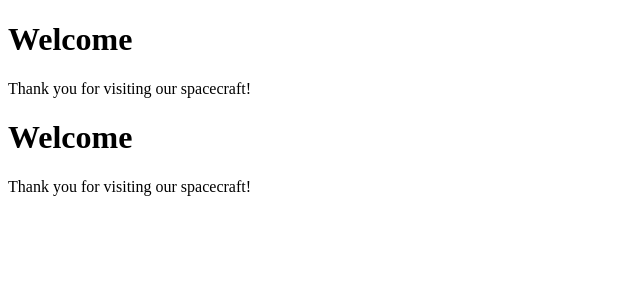
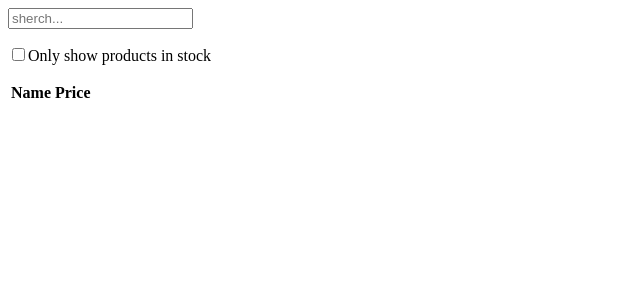
Before and after one commit to MinJeong1221/React-learn, a React (Create React App) app in the folder ts-practice/: page / in a window 1280 px wide. Shown: the top 300 px of the page, without its empty margins (0-640 px from the left). Built offline with nearby package versions, Linux system fonts and the light colour scheme.

Commit message:
효울적인 컴포넌트 관리하기

```diff
--- a/ts-practice/src/App.tsx
+++ b/ts-practice/src/App.tsx
@@ -9,8 +9,9 @@
 // import Controlled from './pages/2-10/Controlled';
 // import UnControlled from './pages/2-10/UnControlled';
 // import Calculator from './pages/2-11/Calculator';
-import Composite from './pages/2-12/Composite';
-import Specialize from './pages/2-12/Specialize';
+// import Composite from './pages/2-12/Composite';
+// import Specialize from './pages/2-12/Specialize';
+import FilterableProductTable from './pages/2-13/FilterableProductTable';
 
 function App() {
   // const comment = {
@@ -37,8 +38,9 @@ function App() {
       {/* <Controlled /> */}
       {/* <UnControlled /> */}
       {/* <Calculator /> */}
-      <Composite />
-      <Specialize />
+      {/* <Composite /> */}
+      {/* <Specialize /> */}
+      <FilterableProductTable />
     </>
   );
 }
--- /dev/null
+++ b/ts-practice/src/pages/2-13/FilterableProductTable.tsx
@@ -0,0 +1,48 @@
+import React, { useState } from 'react'
+import SearchBar from './SearchBar'
+import ProductTable from './ProductTable'
+
+export interface FilterableProductTableProps{
+
+}
+
+function FilterableProductTable(props: FilterableProductTableProps): React.ReactElement {
+
+    const [filterText, setFilterText] = useState('');
+    const [inStockOnly, setInStockOnly] = useState(false);
+
+    const products = [
+        {category: 'Sporting Goods', price: '$49.99', stocked: true, name: 'Football'},
+        {category: 'Sporting Goods', price: '$9.99', stocked: true, name: 'Baseball'},
+        {category: 'Sporting Goods', price: '$29.99', stocked: false, name: 'Basketball'},
+        {category: 'Electronics', price: '$99.99', stocked: true, name: 'iPod Touch'},
+        {category: 'Electronics', price: '$399.99', stocked: false, name: 'iPhone 5'},
+        {category: 'Electronics', price: '$199.99', stocked: true, name: 'Nexus 7'}
+    ];
+
+    const handleFilterTextChange = (filterText: string)=>{
+        setFilterText(filterText);
+    }
+    const handleInStockChange = (inStockOnly: boolean)=>{
+        setInStockOnly(inStockOnly);
+    }
+
+    return (
+        <>
+            <SearchBar
+                filterText={filterText}
+                inStockOnly={inStockOnly}
+                onFilterTextChange={handleFilterTextChange}
+                onInStockChange={handleInStockChange}
+            />
+            <ProductTable
+                filterText={filterText}
+                inStockOnly={inStockOnly}
+                products={products}
+            />
+        </>
+
+    )
+}
+
+export default FilterableProductTable
--- /dev/null
+++ b/ts-practice/src/pages/2-13/ProductCategoryRow.tsx
@@ -0,0 +1,18 @@
+import React from 'react'
+
+export interface ProductCategoryRowProps{
+  category: string;
+  key: string;
+}
+
+function ProductCategoryRow(props: ProductCategoryRowProps): React.ReactElement {
+  return (
+    <tr>
+        <th>
+          {props.category}
+        </th>
+      </tr>
+  )
+}
+
+export default ProductCategoryRow
--- /dev/null
+++ b/ts-practice/src/pages/2-13/ProductRow.tsx
@@ -0,0 +1,24 @@
+import React from 'react'
+import {IRroduct} from './ProductTable'
+
+export interface ProductRowProps{
+    product: IRroduct;
+    key: string;
+}
+
+function ProductRow(props: ProductRowProps): React.ReactElement {
+    const name = props.product.stocked ?
+        props.product.name :
+        <span style={{color: 'red'}}>
+            {props.product.name}
+        </span>;
+
+    return (
+        <tr>
+            <td>{name}</td>
+            <td>{props.product.price}</td>
+        </tr>
+    )
+}
+
+export default ProductRow
--- /dev/null
+++ b/ts-practice/src/pages/2-13/ProductTable.tsx
@@ -0,0 +1,56 @@
+import React, { useEffect, useState } from 'react'
+import ProductCategoryRow from './ProductCategoryRow'
+import ProductRow from './ProductRow'
+
+export interface IRroduct{
+  category: string;
+  price: string;
+  stocked: boolean;
+  name: string;
+}
+
+export interface ProductTableProps{
+    filterText: string;
+    inStockOnly: boolean;
+    products: Array<IRroduct>;
+}
+
+function ProductTable(props: ProductTableProps): React.ReactElement {
+  const [rows, setRows] = useState([]);
+  const {products, filterText, inStockOnly} = props;
+
+  const getCategory = () => {
+    let lastCategory: string = null;
+
+    props.products.forEach((product) => {
+      if(product.name.indexOf(filterText) ===- 1){
+        return;
+      }
+      if(inStockOnly && !product.stocked){
+        return;
+      }
+      if( product.category !== lastCategory){
+        rows.push(<ProductCategoryRow category={product.category} key={product.category}/>)
+      }
+      rows.push(<ProductRow product={product} key={product.category}/>);
+      lastCategory = product.category;
+    })
+  }
+  useEffect(()=>{
+    getCategory();
+  },[])
+
+  return (
+    <table>
+    <thead>
+      <tr>
+        <th>Name</th>
+        <th>Price</th>
+      </tr>
+    </thead>
+    <tbody>{rows}</tbody>
+  </table>
+  )
+}
+
+export default ProductTable
--- /dev/null
+++ b/ts-practice/src/pages/2-13/SearchBar.tsx
@@ -0,0 +1,38 @@
+import React from 'react'
+
+export interface SearchBarProps{
+    filterText: string;
+    inStockOnly: boolean;
+    onFilterTextChange: (arg1: string) => void
+    onInStockChange: (arg1: boolean) => void
+}
+
+function SearchBar(props: SearchBarProps): React.ReactElement {
+    const handleFilterTextChange = (event: React.ChangeEvent<HTMLInputElement>) => {
+        props.onFilterTextChange(event.target.value);
+    }
+    const handleInStockChange = (event: React.ChangeEvent<HTMLInputElement>) => {
+        props.onInStockChange(Boolean(event.target.value))
+    }
+
+    return (
+        <form>
+            <input
+                type="text"
+                placeholder='sherch...'
+                value={props.filterText}
+                onChange={handleFilterTextChange}
+            />
+            <p>
+                <input
+                    type="checkbox"
+                    checked={props.inStockOnly}
+                    onChange={handleInStockChange}
+                />
+                Only show products in stock
+            </p>
+        </form>
+    )
+}
+
+export default SearchBar
```
